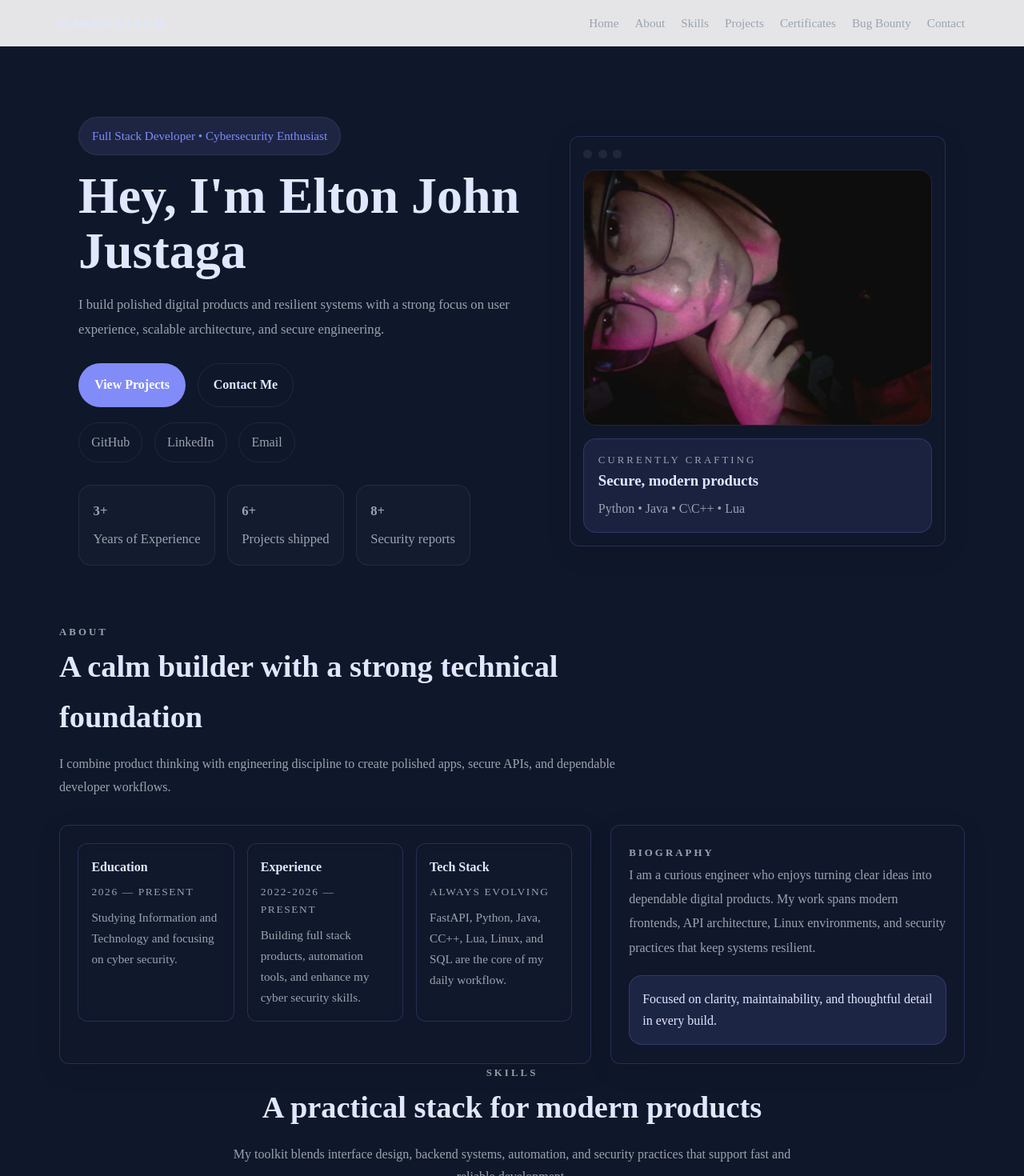
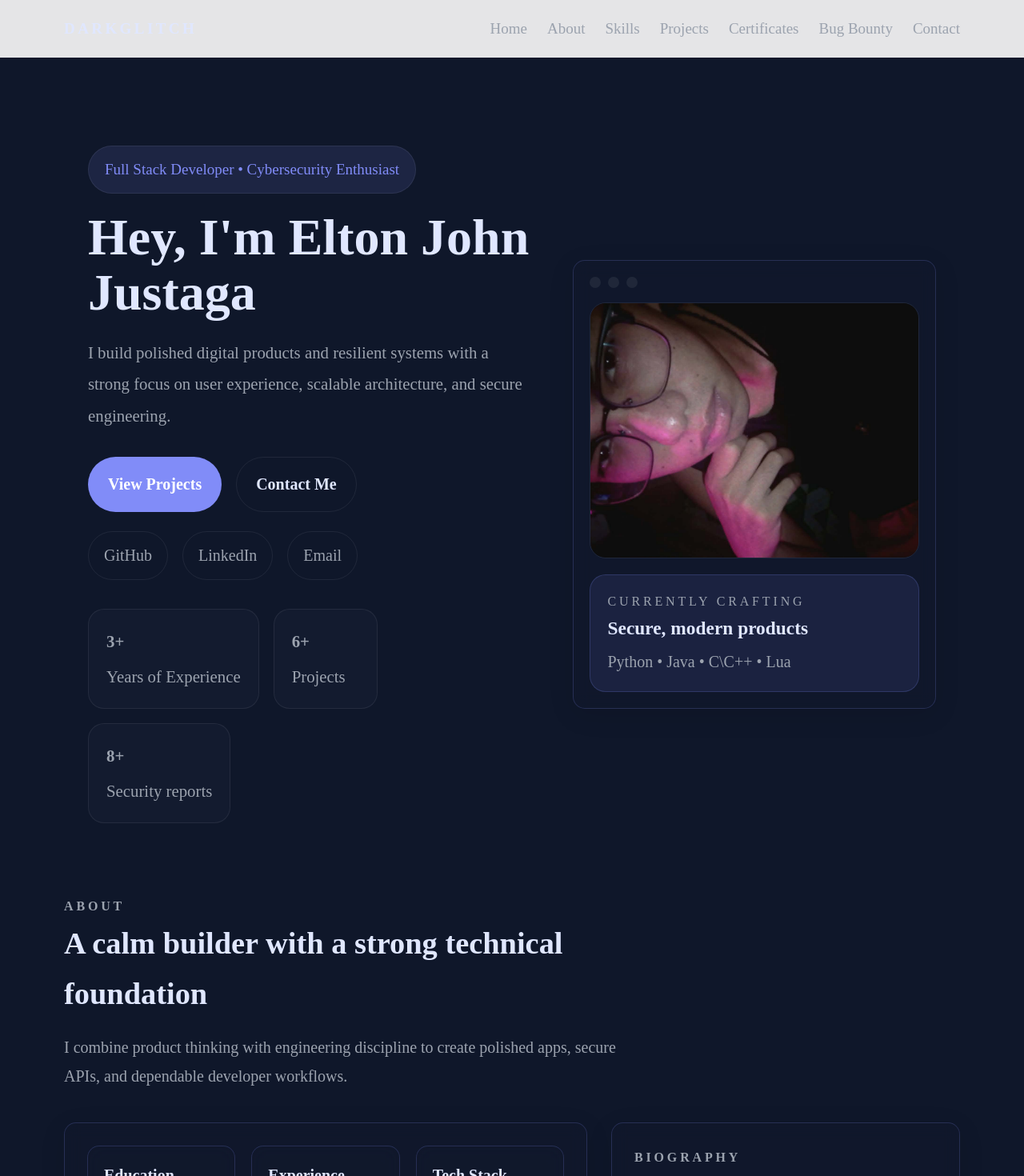
Before and after one commit to LaVenganzaDelLadron/portfolio, a React app: page / in a window 1280 px wide. Shown: the top 1470 px of the page at 80% size. Built offline with nearby package versions, Linux system fonts and the light colour scheme; the HTML template or start-up script is replaced by a standard one; a web font is replaced by a local one.

Commit message:
change biography

```diff
--- a/src/data/content.ts
+++ b/src/data/content.ts
@@ -27,7 +27,7 @@ export const navItems = [
 
 export const heroStats = [
   { label: 'Years of Experience', value: '3+' },
-  { label: 'Projects shipped', value: '6+' },
+  { label: 'Projects', value: '6+' },
   { label: 'Security reports', value: '8+' }
 ];
 
@@ -86,31 +86,31 @@ export const projects = [
 export const certificates = [
   {
     title: 'Python Programming',
-    issuer: 'CodeLibrarian',
+    issuer: 'CodeLiber',
     image: certificateOne,
     description: 'Completed a structured Python course focused on core programming and practical problem solving.'
   },
   {
     title: 'Advanced Cybersecurity',
-    issuer: 'ACES',
+    issuer: 'Aces Tagum College Inc.',
     image: certificateTwo,
     description: 'Explored secure systems, network defense basics, and threat analysis workflows.'
   },
   {
     title: 'Data Analysis Essentials',
-    issuer: 'Data Academy',
+    issuer: 'Cisco Networking Academy',
     image: certificateThree,
     description: 'Built a foundation in analysis techniques, reports, and interpreting datasets with clarity.'
   },
   {
     title: 'Python Essentials',
-    issuer: 'CodeLibrarian',
+    issuer: 'Cisco Networking Academy',
     image: certificateFour,
     description: 'Validated core Python skills with practical exercises and script-based problem solving.'
   },
   {
     title: 'Introduction to Cybersecurity',
-    issuer: 'Security Academy',
+    issuer: 'Cisco Networking Academy',
     image: certificateFive,
     description: 'Demonstrated understanding of threat analysis, secure practices, and system hardening fundamentals.'
   }
--- a/src/index.css
+++ b/src/index.css
@@ -29,6 +29,7 @@
 }
 
 html {
+  font-size: 20px;
   scroll-behavior: smooth;
   background: var(--bg);
   scrollbar-color: var(--accent) var(--bg);
--- a/src/pages/backgorund/Background.tsx
+++ b/src/pages/backgorund/Background.tsx
@@ -33,7 +33,7 @@ export default function Background() {
             <Card className="about-bio">
               <p className="about-bio__eyebrow">Biography</p>
               <p>
-                I am a curious engineer who enjoys turning clear ideas into dependable digital products. My work spans modern frontends, API architecture, Linux environments, and security practices that keep systems resilient.
+                I am a curious engineer passionate about transforming ideas into reliable, high-quality digital products. My expertise spans modern API architecture, Linux environments, and penetration testing, enabling me to build secure, scalable systems while identifying and addressing vulnerabilities before they become risks. I combine a problem-solving mindset with a strong focus on performance, security, and maintainable design to create technology that users and organizations can depend on.
               </p>
               <div className="about-bio__note">
                 Focused on clarity, maintainability, and thoughtful detail in every build.
```
